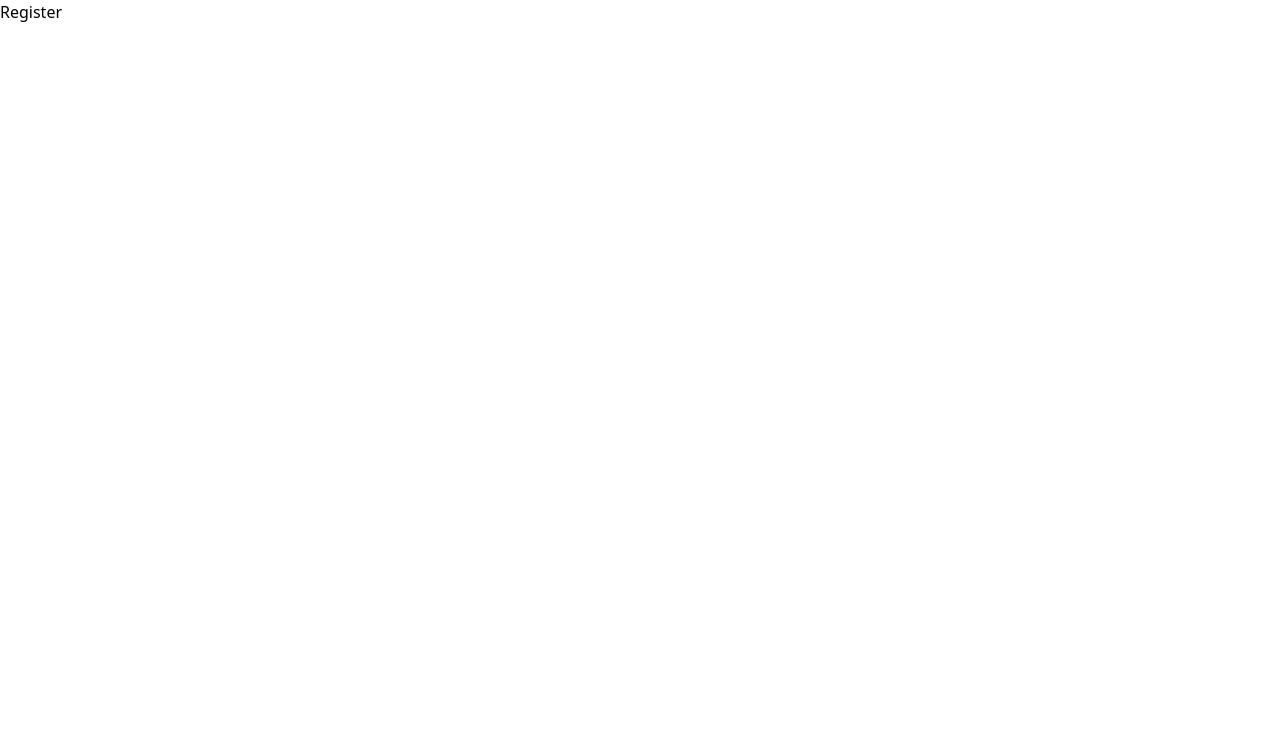
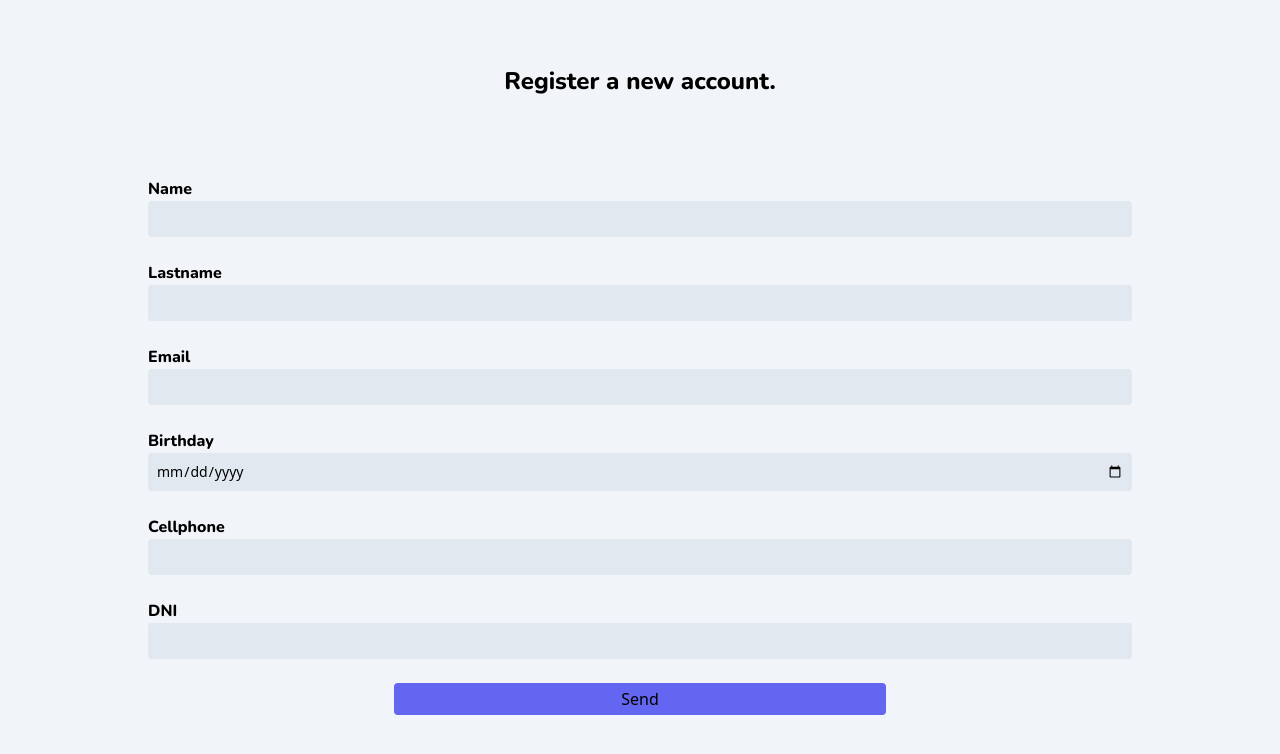
Before and after one commit to No-Country/c-14-19-t-typescript-react, a Next.js app in the folder client/: page /register in a window 1280 px wide. Shown: the top 754 px of the page. Built offline with nearby package versions, Linux system fonts and the light colour scheme.

Commit message:
feat: first register model

```diff
--- a/client/src/app/register/page.tsx
+++ b/client/src/app/register/page.tsx
@@ -1,14 +1,23 @@
-import { Metadata } from 'next';
-import React from 'react';
+import FormRegister from "@/components/user/register/FormRegister";
+import { nunito } from "@/fonts/fonts";
+import { Metadata } from "next";
+import React from "react";
 
 export const metadata: Metadata = {
-  title: 'EasyBank - Register',
-}
+  title: "EasyBank - Register",
+};
 
 const Register = (): React.ReactElement => {
   return (
-    <div>Register</div>
-  )
-}
+    <div className="bg-slate-100">
+      <div className="flex flex-col justify-center items-center gap-10 h-screen w-screen">
+        <h1 className={`text-2xl font-semibold ${nunito.className}`}>Register a new account.</h1>
+        <div className="w-[80%]">
+          <FormRegister />
+        </div>
+      </div>
+    </div>
+  );
+};
 
-export default Register
+export default Register;
--- /dev/null
+++ b/client/src/components/errors/SpanError.tsx
@@ -0,0 +1,12 @@
+import React from "react";
+import { ErrorMessage } from "formik";
+
+const SpanError = ({ prop }: { prop: string }): React.ReactElement => {
+  return (
+    <span className="text-red-500 text-xs mt-1">
+      <ErrorMessage name={prop} />
+    </span>
+  );
+};
+
+export default SpanError;
--- /dev/null
+++ b/client/src/components/user/register/FormRegister.tsx
@@ -0,0 +1,117 @@
+"use client";
+import { nunito } from "@/fonts/fonts";
+import React from "react";
+import { UserRegisterTypes, ValidationErrors } from "@/interfaces/users.interface";
+import { Formik, Form, Field } from "formik";
+import SpanError from "@/components/errors/SpanError";
+
+const INITIAL_VALUES = {
+  name: "",
+  lastname: "",
+  email: "",
+  birthday: "",
+  cellphone: '',
+  dni: '',
+}
+const REGEXP = /^[a-zA-Z0-9._%+-]+@[a-zA-Z0-9.-]+\.[a-zA-Z]{2,}$/;
+
+const FormRegister = (): React.ReactElement => {
+  const handleSubmit = (values: UserRegisterTypes) => {
+    console.log(values);
+  };
+
+  const validateFields = (values: UserRegisterTypes) => {
+    const { name, lastname, email, birthday, cellphone, dni } = values;
+    const errors: ValidationErrors = {};
+
+    if (name.length < 3) errors.name = "The name has to be longer than 3 characters";
+    if (lastname.length < 3) errors.lastname = "The lastname has to be longer than 3 characters";
+    if (!REGEXP.test(email)) errors.email = "Invalid email";
+    if (!birthday) errors.birthday = "Your birthday is required for our security";
+    if (cellphone.length < 10) errors.cellphone = "Non-existent phone";
+    if (dni.length < 8) errors.dni = "Invalid DNI";
+
+    return errors;
+  };
+
+  return (
+    <div>
+      <Formik
+        initialValues={INITIAL_VALUES}
+        onSubmit={handleSubmit}
+        validate={validateFields}
+      >
+        <Form className="flex flex-col p-5">
+          <label htmlFor="name" className={`mt-5 font-bold ${nunito.className}`}>
+            Name
+          </label>
+          <Field
+            className="placeholder:text-center outline-none bg-slate-200 p-2 rounded text-sm focus:bg-slate-300 transition-all ease-in duration-200"
+            name="name"
+            type="text"
+          />
+          <SpanError prop="name"/>
+
+          <label htmlFor="lastname" className={`mt-5 font-bold ${nunito.className}`}>
+            Lastname
+          </label>
+          <Field
+            className="placeholder:text-center outline-none bg-slate-200 p-2 rounded text-sm focus:bg-slate-300 transition-all ease-in duration-200"
+            name="lastname"
+            type="text"
+          />
+          <SpanError prop="lastname"/>
+
+          <label htmlFor="email" className={`mt-5 font-bold ${nunito.className}`}>
+            Email
+          </label>
+          <Field
+            className="placeholder:text-center outline-none bg-slate-200 p-2 rounded text-sm focus:bg-slate-300 transition-all ease-in duration-200"
+            name="email"
+            type="email"
+          />
+          <SpanError prop="email"/>
+
+          <label htmlFor="birthday" className={`mt-5 font-bold ${nunito.className}`}
+          >
+            Birthday
+          </label>
+          <Field
+            className="placeholder:text-center outline-none bg-slate-200 p-2 rounded text-sm focus:bg-slate-300 transition-all ease-in duration-200"
+            name="birthday"
+            type="date"
+          />
+          <SpanError prop="birthday"/>
+
+          <label htmlFor="cellphone" className={`mt-5 font-bold ${nunito.className}`}>
+            Cellphone
+          </label>
+          <Field
+            className="placeholder:text-center outline-none bg-slate-200 p-2 rounded text-sm focus:bg-slate-300 transition-all ease-in duration-200"
+            name="cellphone"
+            type="text"
+          />
+          <SpanError prop="cellphone"/>
+
+          <label htmlFor="dni" className={`mt-5 font-bold ${nunito.className}`}>
+            DNI
+          </label>
+          <Field
+            className="placeholder:text-center outline-none bg-slate-200 p-2 rounded text-sm focus:bg-slate-300 transition-all ease-in duration-200"
+            name="dni"
+            type="text"
+          />
+          <SpanError prop="dni"/>
+
+          <div className="w-full flex justify-center">
+            <button type="submit" className="mt-5 p-1 bg-indigo-500 rounded w-[50%]">
+              Send
+            </button>
+          </div>
+        </Form>
+      </Formik>
+    </div>
+  );
+};
+
+export default FormRegister;
--- /dev/null
+++ b/client/src/fonts/fonts.ts
@@ -0,0 +1,7 @@
+import { Nunito } from "next/font/google";
+
+export const nunito = Nunito({
+  weight: ["200", "300", "400", "800", "900"],
+  style: ["italic", "normal"],
+  subsets: ["latin"],
+});
--- a/client/tailwind.config.ts
+++ b/client/tailwind.config.ts
@@ -14,6 +14,11 @@ const config: Config = {
           'conic-gradient(from 180deg at 50% 50%, var(--tw-gradient-stops))',
       },
     },
+    screens: {
+      'mobile': '320px',
+      'tablet': '768px',
+      'desktop': '1200px'
+    }
   },
   plugins: [],
 }
```
Also changed, not shown: client/src/interfaces/users.interface.ts (added, +17 -0 lines).
